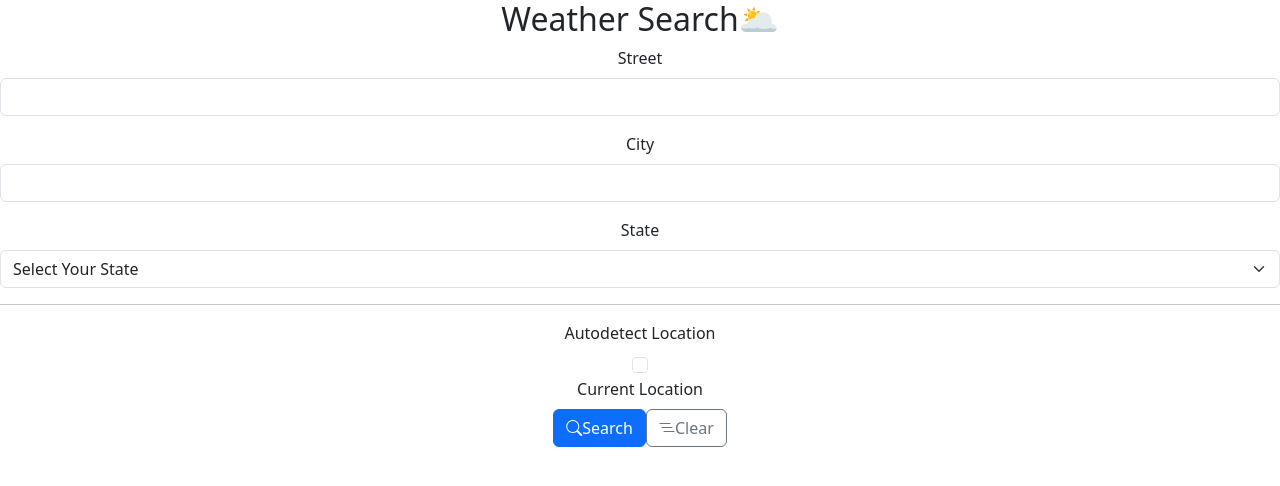
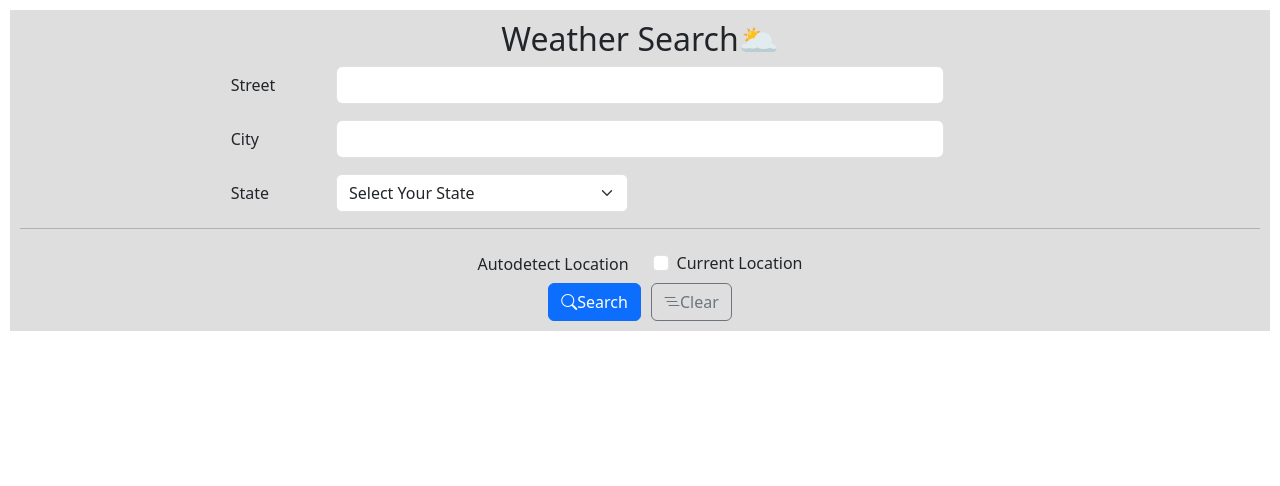
Before and after one commit to gbccccc/Weather-React, a React (Create React App) app in the folder frontend/: page / in a window 1280 px wide. Shown: the top 486 px of the page. Built offline with nearby package versions, Linux system fonts and the light colour scheme.

Commit message:
searching block styles

```diff
--- a/frontend/src/SearchingBlock.tsx
+++ b/frontend/src/SearchingBlock.tsx
@@ -1,6 +1,6 @@
 import "styles/SearchingBlock.css"
 import stateMappingJson from "assets/jsons/state-mapping.json"
-import {Button, Form} from "react-bootstrap";
+import {Button, Col, Form, Row} from "react-bootstrap";
 import "bootstrap-icons/font/bootstrap-icons.css";
 import 'bootstrap/dist/css/bootstrap.min.css';
 import {useRef} from "react";
@@ -28,34 +28,42 @@ function SearchingBlock({submitCallback, clearCallback}: {
   }
 
   return (
-      <div>
+      <div className="searching-block">
         <h2> Weather Search🌥️ </h2>
-        <Form ref={formRef}>
-          <Form.Group>
-            <Form.Group className="mb-3" controlId="street">
-              <Form.Label>Street</Form.Label>
-              <Form.Control type="input" required name="street"></Form.Control>
-            </Form.Group>
-            <Form.Group className="mb-3" controlId="city">
-              <Form.Label>City</Form.Label>
-              <Form.Control type="input" required name="city"></Form.Control>
-            </Form.Group>
-            <Form.Group className="mb-3" controlId="state">
-              <Form.Label>State</Form.Label>
+        <Form className="searching-form" ref={formRef}>
+          <Form.Group as={Row} className="mb-3" controlId="street">
+            <Col sm={2}/>
+            <Form.Label className="address-label" column sm={1}>Street</Form.Label>
+            <Col sm={6}>
+              <Form.Control className="form-input" type="input" required name="street"></Form.Control>
+            </Col>
+          </Form.Group>
+          <Form.Group as={Row} className="mb-3" controlId="city">
+            <Col sm={2}/>
+            <Form.Label className="address-label" column sm={1}>City</Form.Label>
+            <Col sm={6}>
+              <Form.Control className="form-input" type="input" required name="city"></Form.Control>
+            </Col>
+          </Form.Group>
+          <Form.Group as={Row} className="mb-3" controlId="state">
+            <Col sm={2}/>
+            <Form.Label className="address-label" column sm={1}>State</Form.Label>
+            <Col sm={3}>
               <Form.Select required name="state">
                 <option value="" key="holder">Select Your State</option>
                 {stateOptions}
               </Form.Select>
-            </Form.Group>
+            </Col>
           </Form.Group>
           <hr/>
-          <Form.Group controlId="autodetect">
-            <Form.Label>Autodetect Location</Form.Label>
-            <Form.Check name="autodetect" ref={autodetectRef}></Form.Check>
-            <Form.Label>Current Location</Form.Label>
+          <Form.Group as={Row} controlId="autodetect" className="checkbox-row">
+            <Form.Label column xs="auto">Autodetect Location</Form.Label>
+            <Col xs="auto" className="checkbox-row">
+              <Form.Check name="autodetect" ref={autodetectRef} label="Current Location"></Form.Check>
+            </Col>
           </Form.Group>
-          <Button variant="primary" onClick={onSubmit}><i className="bi bi-search"></i>Search</Button>
-          <Button variant="outline-secondary"><i className="bi bi-list-nested"></i>Clear</Button>
+          <Button className="form-button" variant="primary" onClick={onSubmit}><i className="bi bi-search"></i>Search</Button>
+          <Button className="form-button" variant="outline-secondary"><i className="bi bi-list-nested"></i>Clear</Button>
         </Form>
       </div>
   )
--- a/frontend/src/styles/App.css
+++ b/frontend/src/styles/App.css
@@ -1,3 +1,4 @@
 .App {
   text-align: center;
+    padding: 10px 10px;
 }
--- a/frontend/src/styles/SearchingBlock.css
+++ b/frontend/src/styles/SearchingBlock.css
@@ -0,0 +1,20 @@
+.searching-block {
+    background-color: #dedede;
+    padding: 10px 10px;
+    width: 100%;
+}
+
+.searching-form .address-label {
+    text-align: left;
+}
+
+.checkbox-row {
+    display: flex;
+    justify-content: center;
+    align-items: center;
+    vertical-align: center;
+}
+
+.form-button {
+    margin: 0 5px;
+}
```
